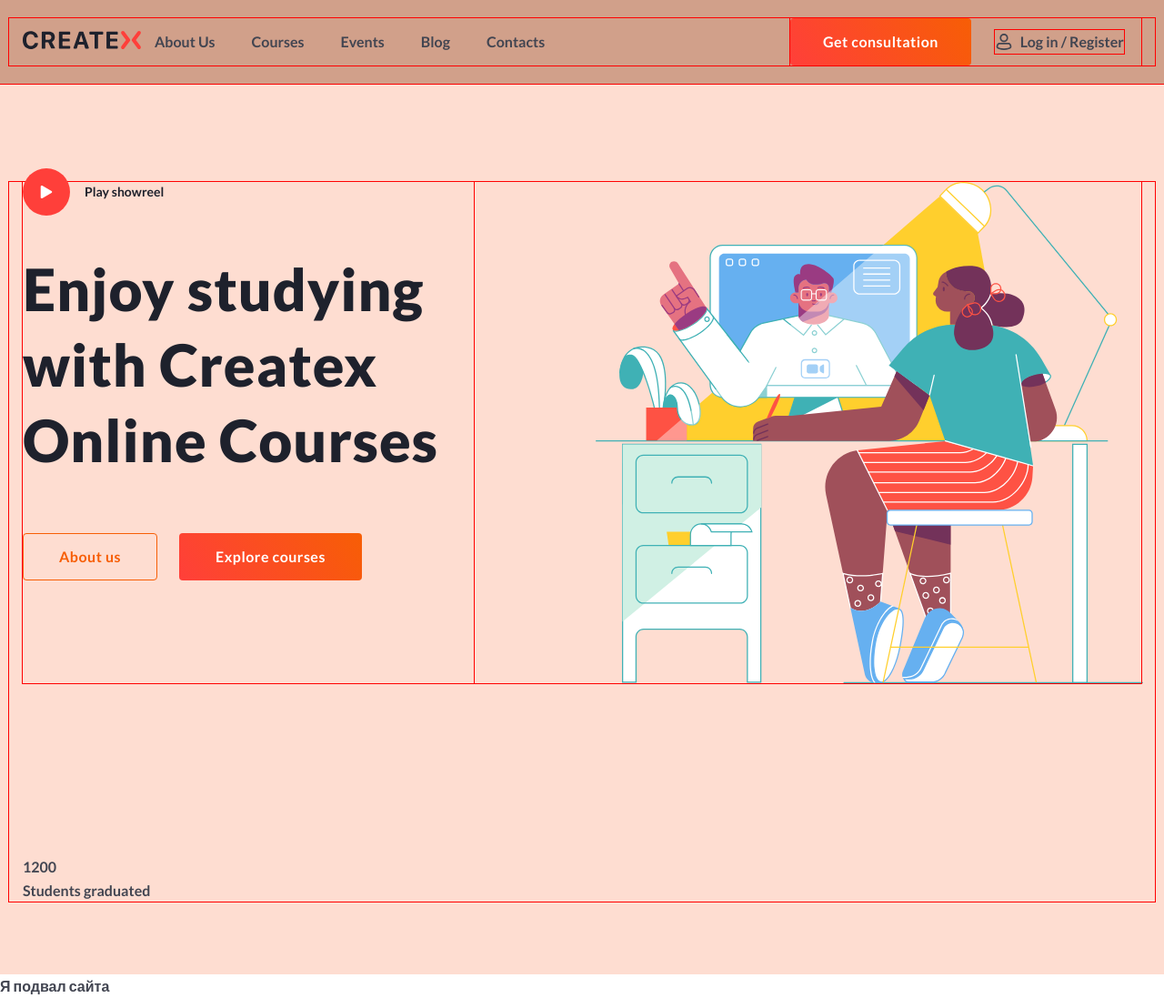
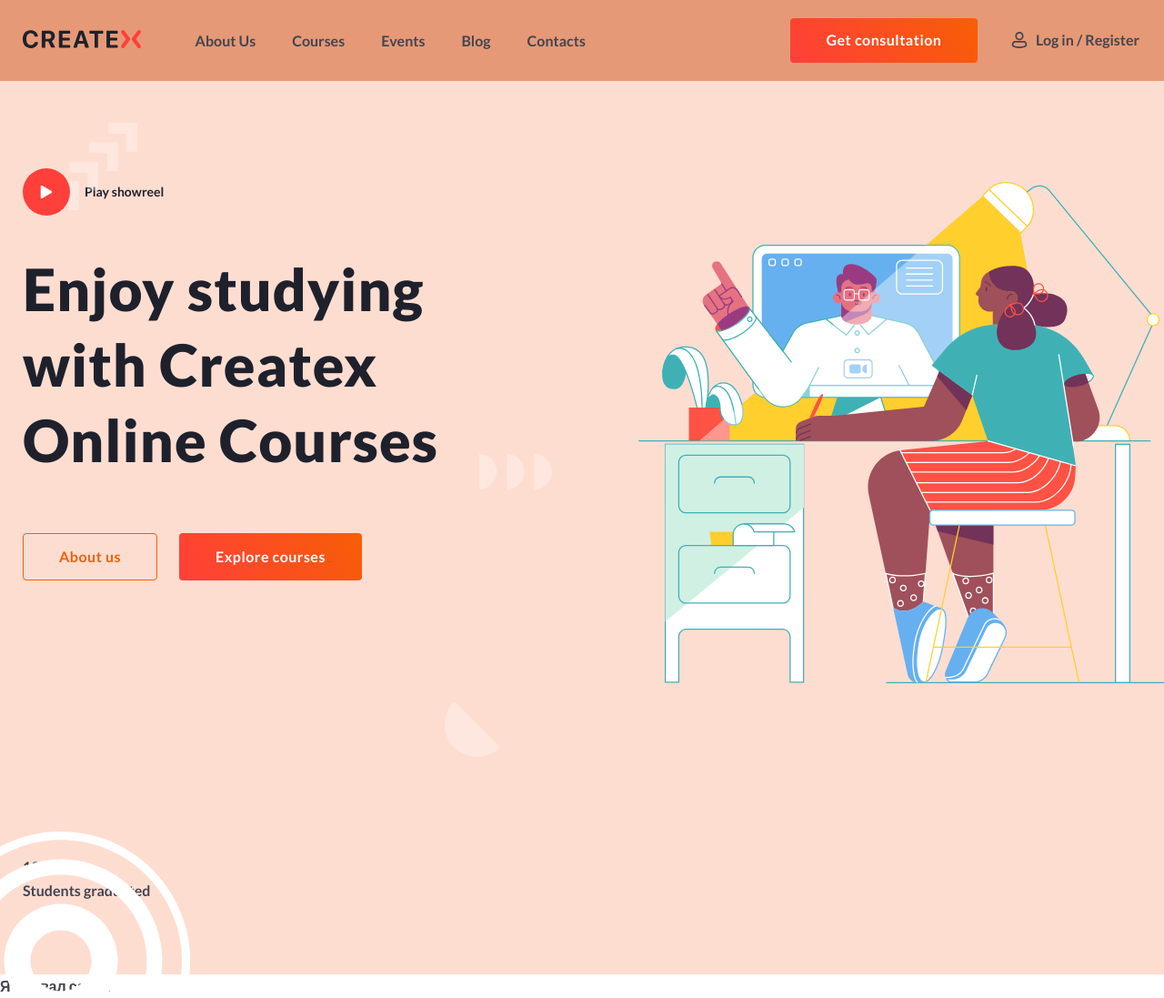
Before and after one commit to Wolf635/Lesson_18, a plain HTML site: page index.html in a window 1280 px wide. Shown: the whole page at 91% size. Drawn offline with Linux system fonts and the light colour scheme.

Commit message:
lesson_18_2

```diff
--- a/css/main.css
+++ b/css/main.css
@@ -13,11 +13,10 @@
   max-width: 1260px;
   padding: 0px 15px;
   margin: 0 auto;
-  outline: 1px solid red;
 }
 
 [class*="__img"] {
-  /* max-width: 100%; */
+  max-width: 100%;
 }
 
 /* =============================== */
@@ -26,10 +25,9 @@
   width: 100%;
   top: 0;
   left: 0;
-  background-color: rgba(153, 84, 51, 0.445);
+  background-color: rgb(230, 153, 118);
   z-index: 50;
   padding: 20px 0px;
-  outline: 1px solid red;
 }
 
 .header__container {
@@ -50,7 +48,7 @@
 .header__menu {
   display: flex;
   flex: 1 1 auto;
-  /* margin-left: 3.625%; */
+  margin-left: 3.625%;
   /* 60/1920 */
 }
 
@@ -68,17 +66,16 @@
 .header__buttons {
   display: flex;
   align-items: center;
-  /* gap: 36px; */
-  gap: 26px;
+  gap: 36px;
   max-width: 386px;
   width: 100%;
-  outline: 1px solid red;
+  line-height: 1.4;
 }
 
 .header__button {
   display: flex;
   justify-content: center;
-  padding: 13.2px 35.9px;
+  padding: 13.2px 39.5px;
 }
 
 .header__enter {
@@ -86,8 +83,6 @@
   padding-left: 28px;
   text-align: center;
   display: flex;
-  justify-self: end;
-  outline: 1px solid red;
 }
 
 .header__enter::after {
@@ -95,6 +90,8 @@
   position: absolute;
   left: 0;
   top: 3px;
+  top: 50%;
+    transform: translate(0px, -50%);
   height: 20px;
   width: 20px;
   /* Инспектор ругается на свойство ниже,парни,так что тогда тут указывать? ведь родитель не flex а Grid  */
@@ -132,12 +129,10 @@
   grid-template: 1fr / 50% 50%;
   column-gap: 15px;
   margin-bottom: 189px;
-  outline: 1px solid red;
 }
 
 .main__body {
   max-width: 496px;
-  outline: 1px solid red;
 }
 
 .main__content {
@@ -233,7 +228,10 @@
 
 .button--transparent {}
 
-.main__image {}
+.main__image {
+  max-width: 602px;
+  transform: translate(47px, 0);
+}
 
 .main__img {}
 
@@ -246,3 +244,67 @@
 .achievements-main__number {}
 
 .achievements-main__text {}
+/* ============= Декор =============== */
+.decor-main {
+  position: absolute;
+  width: 100%;
+  height: 100%;
+  top: 0;
+  left: 0;
+}
+
+.decor-main__item {
+  position: absolute;
+}
+
+.decor-main__item--1 {
+  width: 96px;
+  height: 96px;
+  top: 12.314815%;
+  /* 133/1080 */
+  left: 4.270833%;
+  /* 82/1920 */
+  background: url("../img/main/01.svg") no-repeat;
+}
+
+.decor-main__item--2 {
+  width: 88px;
+  height: 47px;
+  top: 45.092593%;
+  /* 487/1080 */
+  left: 40.729167%;
+  /* 782/1920 */
+  background: url("../img/main/02.svg") no-repeat;
+}
+
+.decor-main__item--3 {
+  width: 61px;
+  height: 61px;
+  bottom: 24.166667%;
+  /* 261/1080 */
+  left: 38.177083%;
+  /* 733/1920 */
+  background: url("../img/main/03.svg")no-repeat;
+}
+
+.decor-main__item--4 {
+  width: 284px;
+  height: 284px;
+  bottom: -9.259259%;
+  /* 100/1080 */
+  left: -5.833333%;
+  /* 112/1920 */
+  background: url("../img/main/04.svg")no-repeat;
+}
+
+.decor-main__item--5 {
+  width: 110px;
+  height: 110px;
+  top: 115%;
+  /* -45/1080 */
+  right: -5%;
+  /* -96/1920 */
+  background: url("../img/main/05.svg") no-repeat;
+}
+
+.decor-main__item--6 {}
--- a/index.html
+++ b/index.html
@@ -40,6 +40,7 @@
           <div class="header__buttons">
             <a href="#" class="header__button button">Get consultation</a>
             <a href="#" class="header__enter">Log in / Register</a>
+            <!-- <a href="#" class="header__enter">Войти / Регистрация</a> -->
           </div>
         </div>
       </header>
@@ -62,11 +63,8 @@
                 </div>
               </div>
               <div class="main__image">
-                <img
-                  src="img/main/illustration.svg"
-                  alt="Картинка"
-                  class="main__img"
-                />
+                <img src="img/main/illustration.svg" alt="Картинка" class="main__img"/>
+                <!-- <img src="img/01.jpg" alt="Картинка" class="main__img"/> -->
               </div>
             </div>
             <div class="main__achievements achievements-main">
@@ -76,6 +74,15 @@
               </div>
             </div>
           </div>
+          <div class="main__decor decor-main">
+            <!-- .decor-main__item.decor-main__item--$*6 -->
+            <div class="decor-main__item decor-main__item--1"></div>
+            <div class="decor-main__item decor-main__item--2"></div>
+            <div class="decor-main__item decor-main__item--3"></div>
+            <div class="decor-main__item decor-main__item--4"></div>
+            <div class="decor-main__item decor-main__item--5"></div>
+            <div class="decor-main__item decor-main__item--6"></div>
+          </div>
         </div>
       </main>
       <footer class="footer">Я подвал сайта</footer>
```
Also changed, not shown: img/01.jpg (added), img/02.jpg (added).
